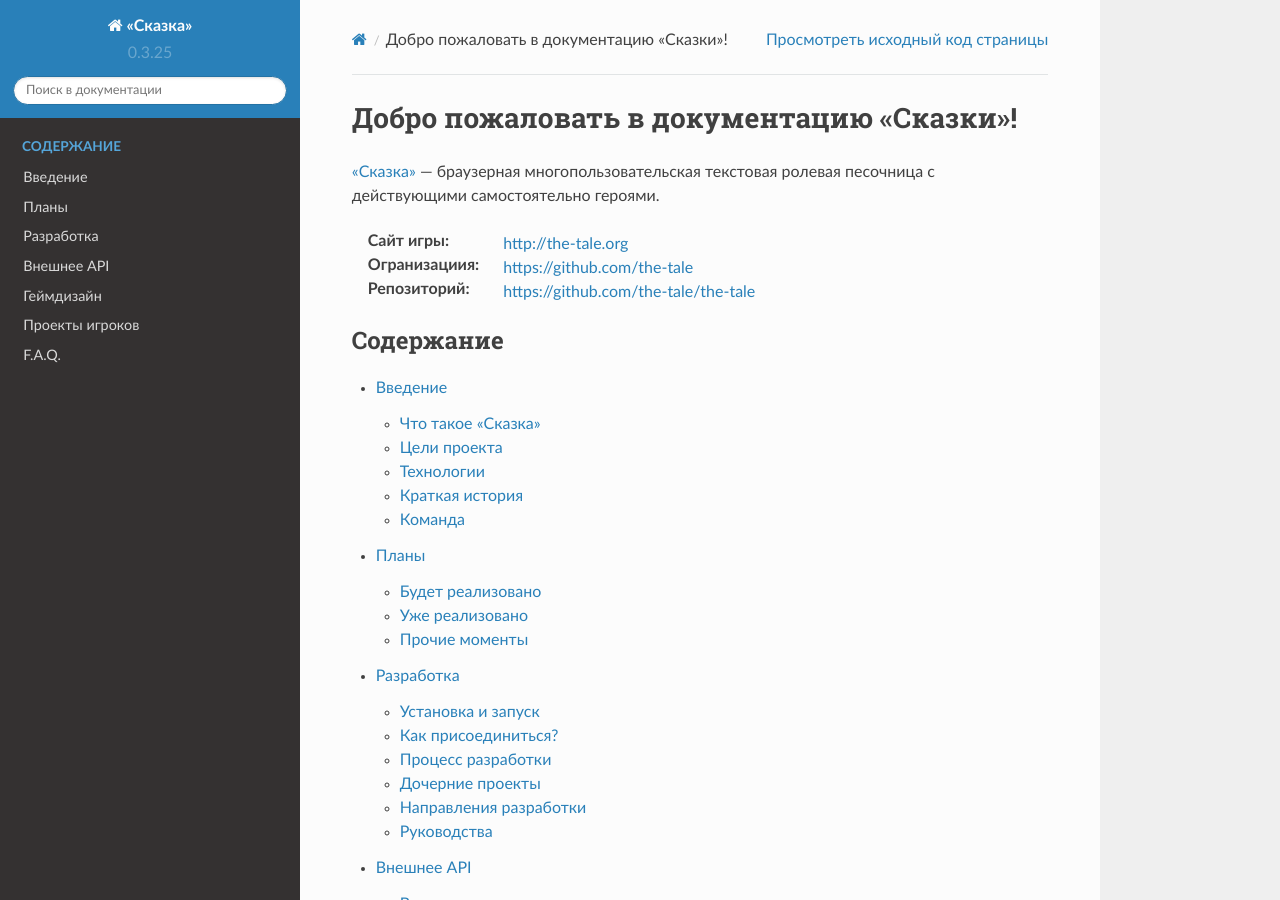
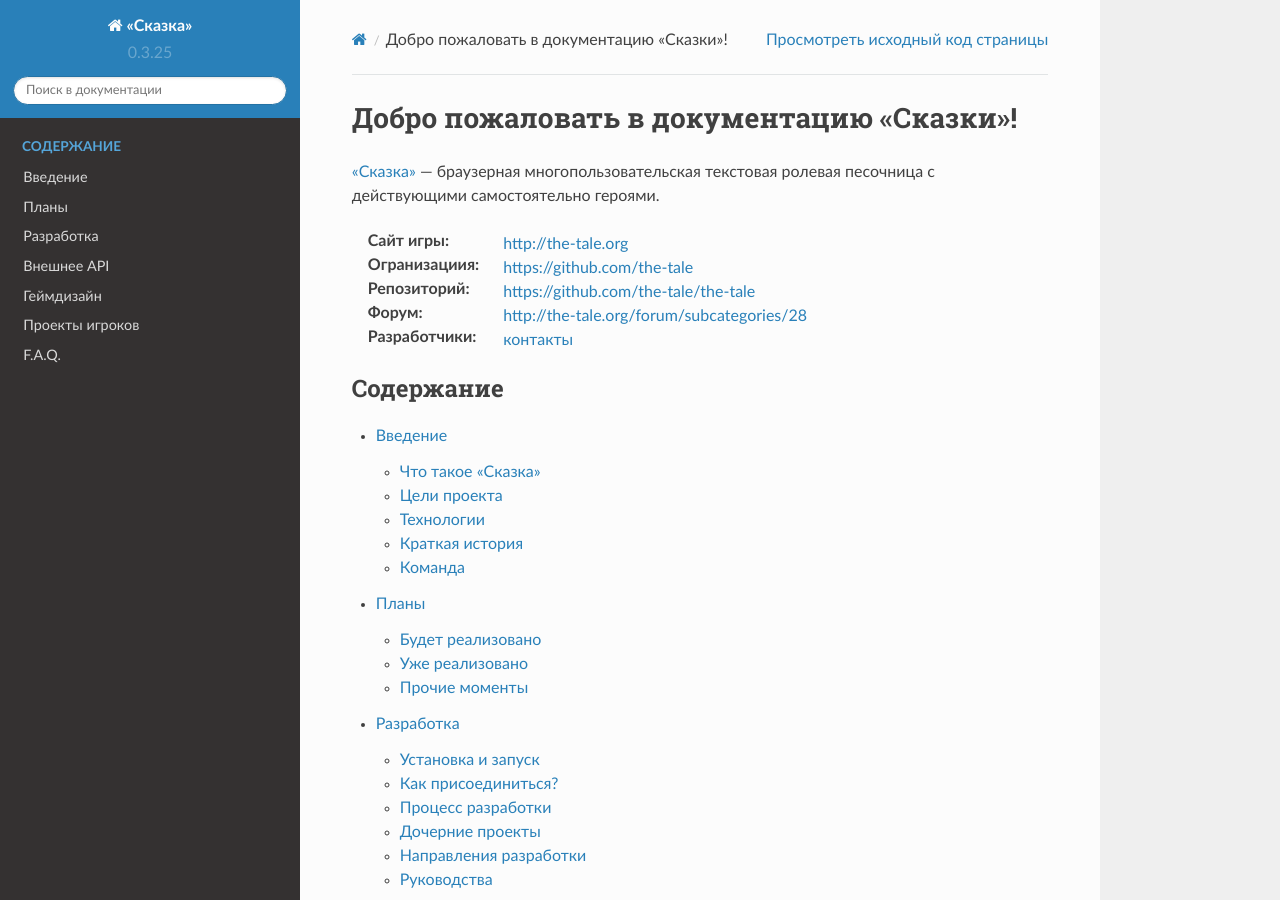
Before and after one commit to the-tale/tt_docs, a Sphinx documentation site: the page built from docs/source/index.rst, in a window 1280 px wide and 900 px high. Built offline with Sphinx 7.4.7 and the Read the Docs theme 2.0.0, drawn with Linux system fonts in a browser that asks for light colours.

Commit message:
Контакты разработчиков

```diff
--- a/docs/source/index.rst
+++ b/docs/source/index.rst
@@ -7,6 +7,8 @@
 :Сайт игры: http://the-tale.org
 :Огранизациия: https://github.com/the-tale
 :Репозиторий: https://github.com/the-tale/the-tale
+:Форум: http://the-tale.org/forum/subcategories/28
+:Разработчики: :ref:`контакты <team>`
 
 
 .. toctree::
--- a/docs/source/intro.rst
+++ b/docs/source/intro.rst
@@ -84,6 +84,8 @@
 - … — разработка продолжается.
 
 
+.. _team:
+
 Команда
 -------
 
@@ -92,6 +94,8 @@
 
 :Занятие: программирование, но занимается всем.
 :Блог: http://tiendil.org
+:Skype: Tiendil
+:E-mail: a.eletsky@gmail.com
 
 Саша и Лена Дедковы
 ~~~~~~~~~~~~~~~~~~~
```
